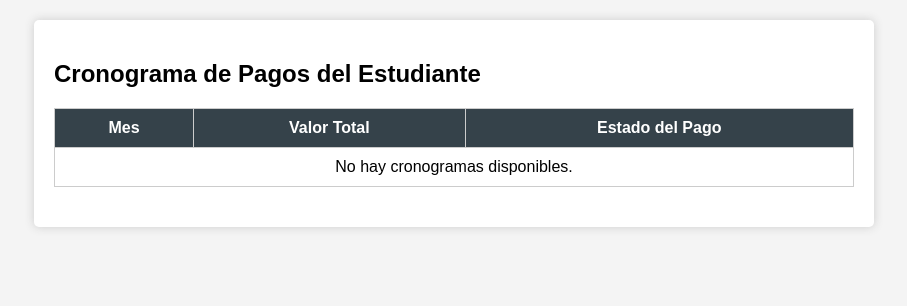
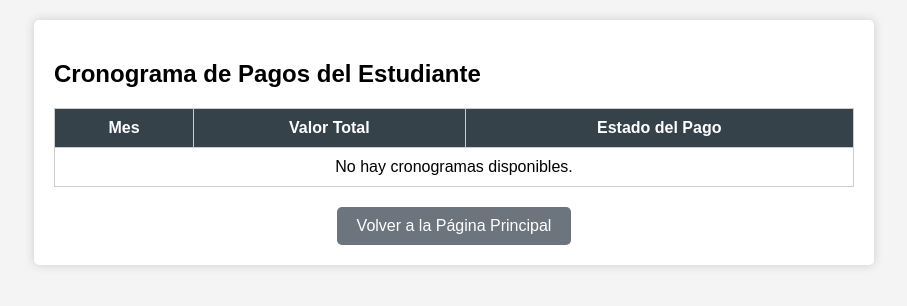
Before and after one commit to Marcosespa/sprintDos, a Django app: page /cronograma_index/ in a window 1280 px wide. Shown: the part 100-406 px from the top of the page, without its empty margins (186-1093 px from the left). Run offline with Django 5.2, Linux system fonts and the light colour scheme.

Commit message:
Boton volver

```diff
--- a/cronograma/templates/cronograma_index.html
+++ b/cronograma/templates/cronograma_index.html
@@ -41,6 +41,23 @@
             background-color: #35424a;
             color: white;
         }
+        .button-group {
+            display: flex;
+            gap: 10px;
+            margin-top: 20px;
+            justify-content: center;
+        }
+        .btn-back {
+            padding: 10px 20px;
+            background-color: #6c757d;
+            color: white;
+            text-decoration: none;
+            border-radius: 5px;
+            cursor: pointer;
+        }
+        .btn-back:hover {
+            background-color: #5a6268;
+        }
     </style>
 </head>
 <body>
@@ -71,6 +88,9 @@
                 {% endfor %}
             </tbody>
         </table>
+        <div class="button-group">
+            <a href="{% url 'index_PadreFamilia' %}" class="btn-back">Volver a la Página Principal</a>
+        </div>
     </div>
 </body>
 </html>
```
